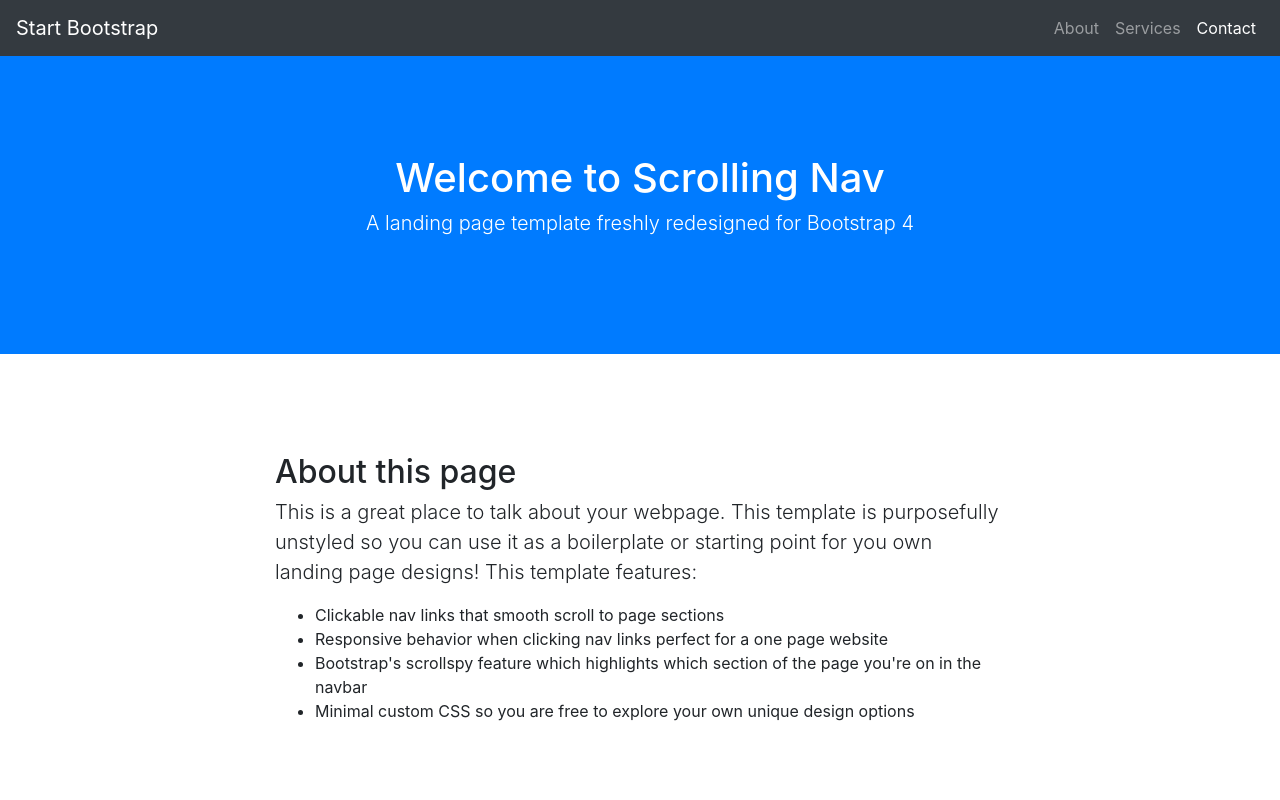
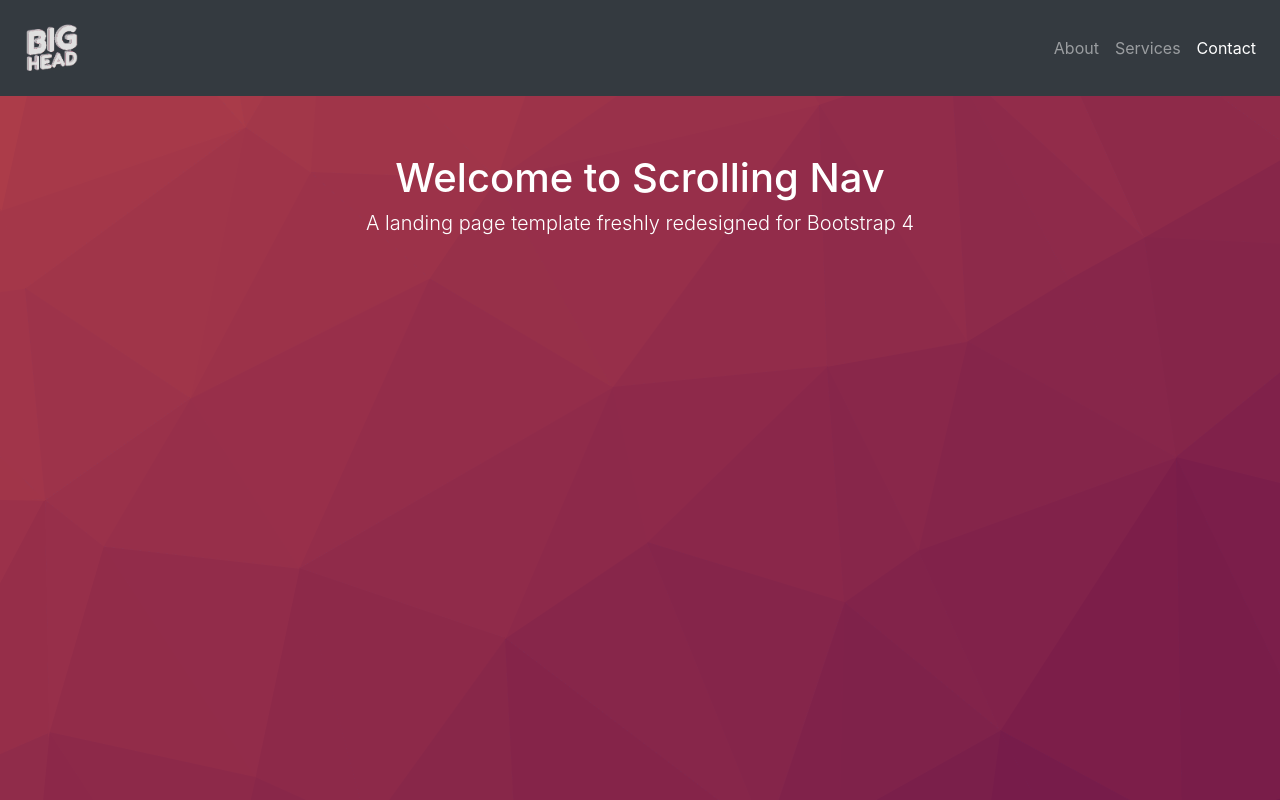
Before and after one commit to ElRakabawi/bighead, a website with bundled scripts: page index.html in a window 1280 px wide. Shown: the top 800 px of the page. Built offline with nearby package versions, Linux system fonts and the light colour scheme.

Commit message:
Pattern bkgrnd and logo

```diff
--- /dev/null
+++ b/css/style.css
@@ -0,0 +1,13 @@
+.bg-dark {
+  background-color: rgba(0, 0, 0, 0.08) !important;
+}
+
+.bg-primary {
+  background: url('img/pattern.png') !important;
+  height: 860px;
+}
+
+.fixed-top {
+    padding-left: 40px;
+    padding-right: 50px;
+}
--- a/index.html
+++ b/index.html
@@ -8,13 +8,15 @@
     <meta name="description" content="">
     <meta name="author" content="">
 
-    <title>Scrolling Nav - Start Bootstrap Template</title>
+    <title>Bighead</title>
 
     <!-- Bootstrap core CSS -->
     <link href="vendor/bootstrap/css/bootstrap.min.css" rel="stylesheet">
 
     <!-- Custom styles for this template -->
     <link href="css/scrolling-nav.css" rel="stylesheet">
+    <link href="css/style.css" rel="stylesheet">
+
 
 </head>
 
@@ -22,7 +24,10 @@
 
     <!-- Navigation -->
     <nav class="navbar navbar-expand-lg navbar-dark bg-dark fixed-top" id="mainNav">
-        <a class="navbar-brand" href="#page-top">Start Bootstrap</a>
+        <a class="navbar-brand" href="#page-top">
+          <img src="logo.png" width="70px">
+          </img>
+        </a>
         <button class="navbar-toggler" type="button" data-toggle="collapse" data-target="#navbarResponsive" aria-controls="navbarResponsive" aria-expanded="false" aria-label="Toggle navigation">
             <span class="navbar-toggler-icon"></span>
         </button>
--- a/js/scrolling-nav.js
+++ b/js/scrolling-nav.js
@@ -8,7 +8,7 @@
             target = target.length ? target : $('[name=' + this.hash.slice(1) + ']');
             if (target.length) {
                 $('html, body').animate({
-                    scrollTop: (target.offset().top - 54)
+                    scrollTop: (target.offset().top - 96)
                 }, 1000, "easeInOutExpo");
                 return false;
             }
@@ -18,7 +18,7 @@
     // Activate scrollspy to add active class to navbar items on scroll
     $('body').scrollspy({
         target: '#mainNav',
-        offset: 54
+        offset: 96
     });
 
     // Closes responsive menu when a link is clicked
```
Also changed, not shown: 1.jpg (deleted), css/img/pattern.png (renamed from pattern.png), logo.png (added).
